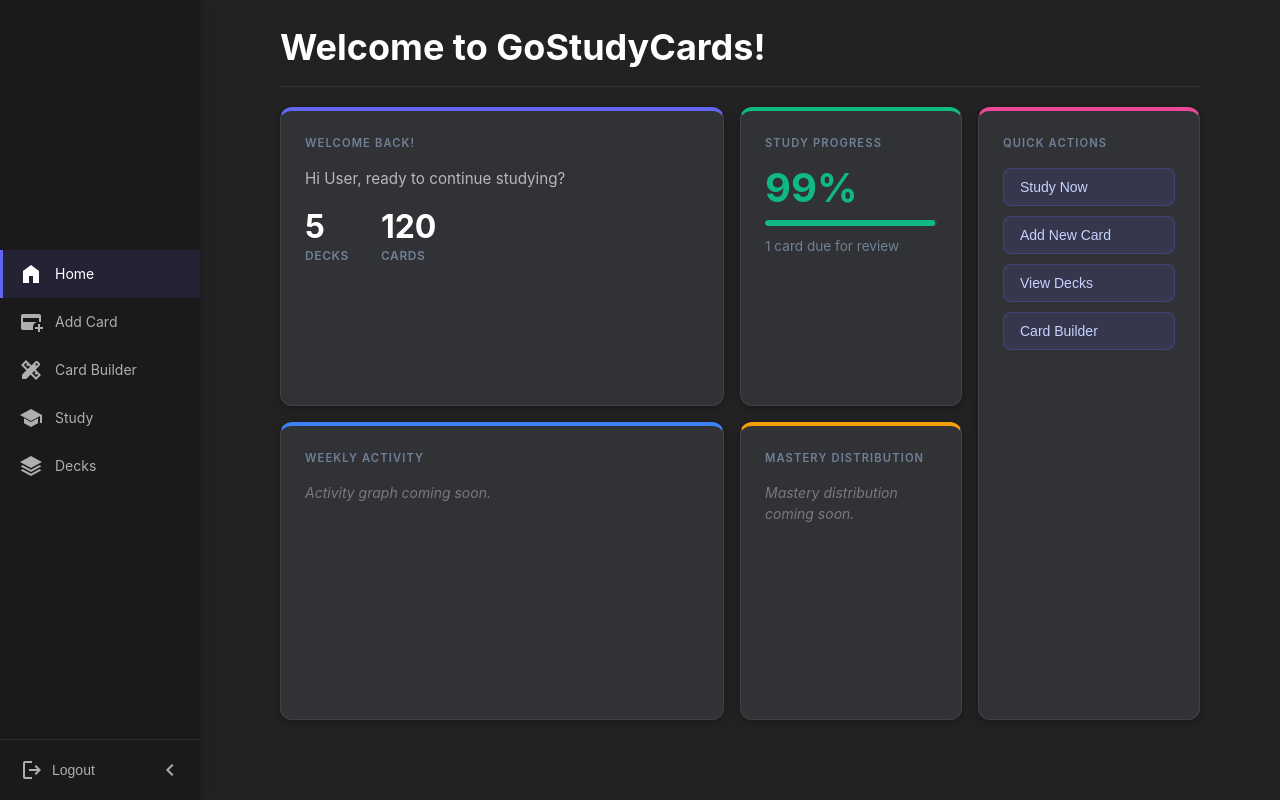
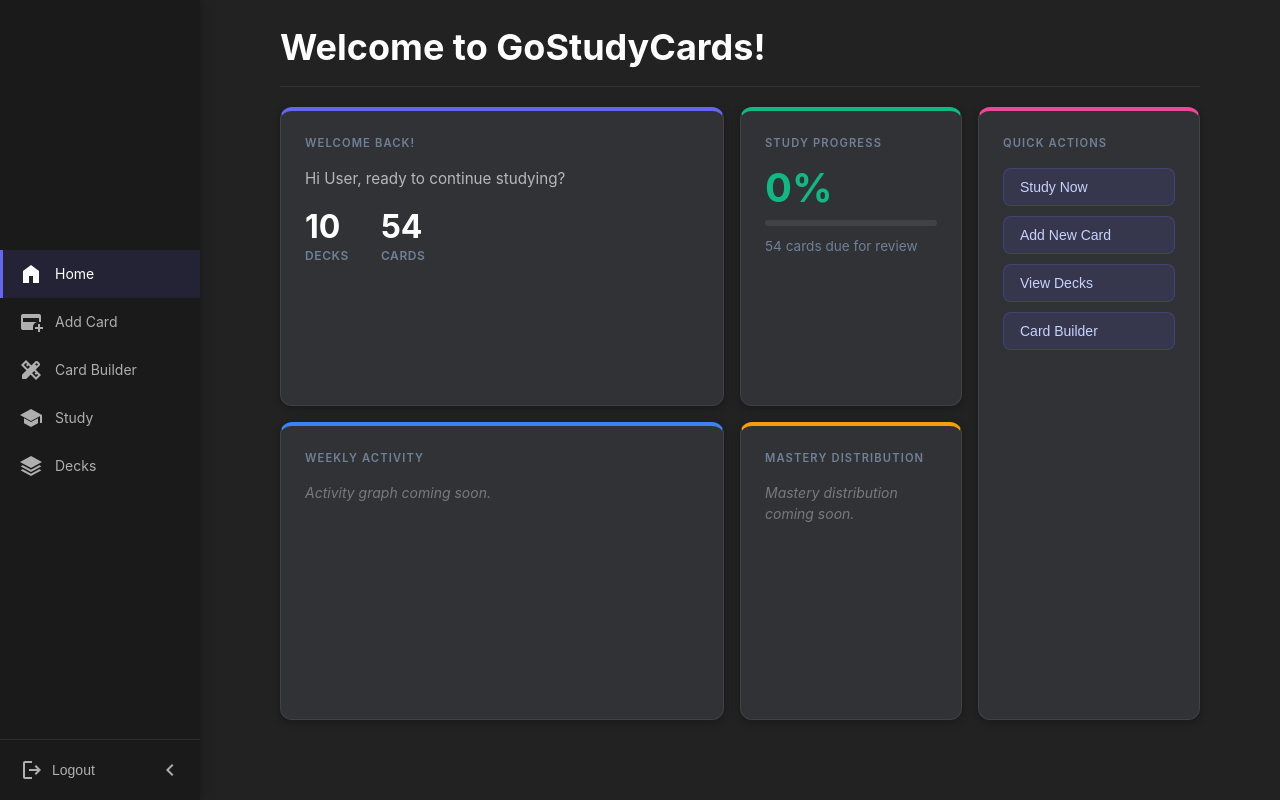
Before and after one commit to 18barbers2/gostudycards, a React (Vite) app in the folder frontend/: page / in a window 1280 px wide. Built offline with nearby package versions, Linux system fonts and the light colour scheme; no server answers; sample sign-in values are in the browser's storage.

Commit message:
feature: added dashboardstats to homepage

```diff
--- /dev/null
+++ b/frontend/src/api/dashboard.ts
@@ -0,0 +1,5 @@
+import { getDashboardStats } from "../services/guestStorage";
+
+export async function fetchDashboardStats() {
+    return getDashboardStats();
+}
--- a/frontend/src/components/DashboardCard.tsx
+++ b/frontend/src/components/DashboardCard.tsx
@@ -38,7 +38,7 @@ export function StudyProgressCardContent({ dueCards, totalCards }: { dueCards: n
     );
 }
 
-export function WeeklyActivityCardContent() {
+export function WeeklyActivityCardContent( { data } : {data: { date: string; count: number;}[]}) {
     return (
         <div>
             <p className="card-placeholder">Activity graph coming soon.</p>
@@ -46,7 +46,7 @@ export function WeeklyActivityCardContent() {
     );
 }
 
-export function PieChartCardContent() {
+export function PieChartCardContent( { data } : { data: { new: number; learning: number; mastered: number}} ) {
     return (
         <div>
             <p className="card-placeholder">Mastery distribution coming soon.</p>
--- a/frontend/src/pages/Home.tsx
+++ b/frontend/src/pages/Home.tsx
@@ -1,11 +1,28 @@
 import '../css/Home.css';
 import { DashboardCard, GreetingCardContent, StudyProgressCardContent, WeeklyActivityCardContent, PieChartCardContent, QuickActionsContent} from '../components/DashboardCard';
 import { Layout } from '../components/Layout/Layout';
+import { useEffect, useState } from 'react';
+import { fetchDashboardStats } from '../api/dashboard';
+
+type DashboardStats =  {
+    deckCount: number;
+    totalCards: number;
+    dueCount: number;
+    weeklyActivity: { date: string; count: number }[];
+    masteryDistribution: { new: number, learning: number, mastered: number}
+};
+
 
 
 export function Home() {
+
+    const [stats, setStats] = useState<DashboardStats | null>(null);
+
+    useEffect(() => {
+        fetchDashboardStats().then(setStats);
+    }, []);
+
     return (
-
         <Layout>
             <div className='home-page'>
                 <div className='page-title-row'>
@@ -13,16 +30,16 @@ export function Home() {
                 </div>
                 <div className='home-page-container'>
                     <DashboardCard className='welcome' title='Welcome back!'>
-                        <GreetingCardContent userName='User' deckCount={5} cardCount={120} />
+                        <GreetingCardContent userName='User' deckCount={stats?.deckCount ?? 0} cardCount={stats?.totalCards ?? 0} />
                     </DashboardCard>
                     <DashboardCard className='study-progress' title='Study Progress'>
-                        <StudyProgressCardContent dueCards={1} totalCards={100} />
+                        <StudyProgressCardContent dueCards={stats?.dueCount ?? 0} totalCards={stats?.totalCards ?? 0} />
                     </DashboardCard>
                     <DashboardCard className='weekly-activity' title='Weekly Activity'>
-                        <WeeklyActivityCardContent />
+                        <WeeklyActivityCardContent data={ stats?.weeklyActivity ?? []}/>
                     </DashboardCard>
                     <DashboardCard className='mastery-distribution' title='Mastery Distribution'>
-                        <PieChartCardContent />
+                        <PieChartCardContent data={ stats?.masteryDistribution ?? { new: 0, learning: 0, mastered: 0 }}/>
                     </DashboardCard>
                     <DashboardCard className='quick-actions' title='Quick Actions'>
                         <QuickActionsContent />
```
